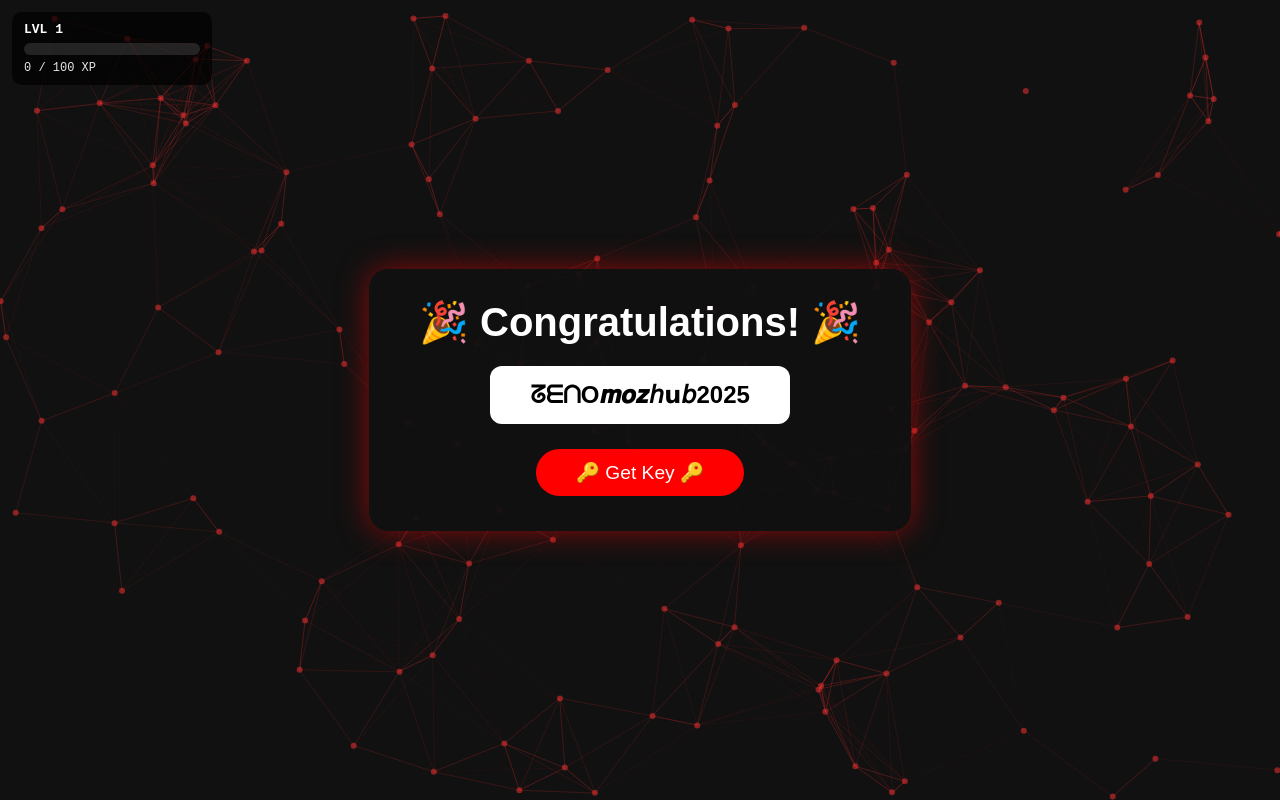
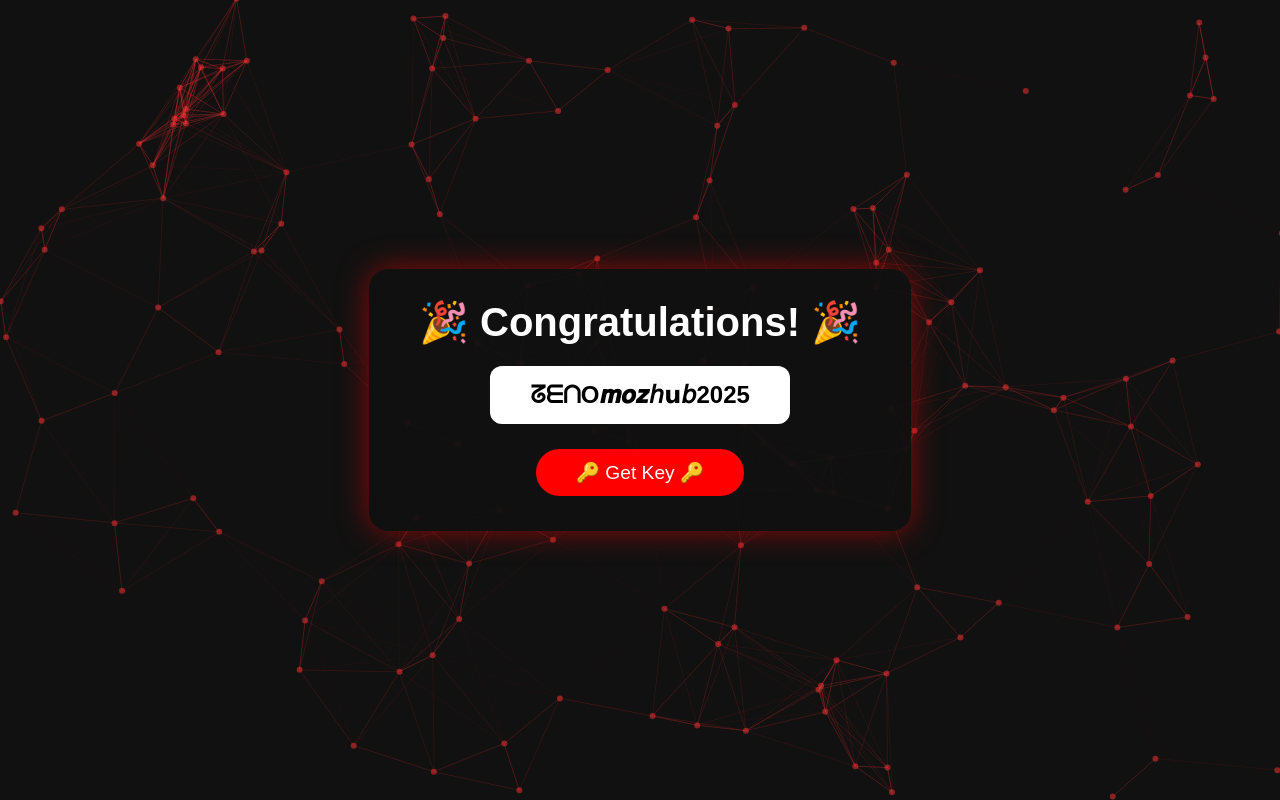
Before and after one commit to SkyeMozScriptzHub/ZenoMozHub-Key, a plain HTML site: page index.html in a window 1280 px wide. Drawn offline with nearby package versions, Linux system fonts and the light colour scheme.

Commit message:
Update index.html

```diff
--- a/index.html
+++ b/index.html
@@ -7,13 +7,6 @@
 <link rel="stylesheet" href="css/style.css">
 </head>
 <body>
-
-<!-- XP HUD -->
-<div id="level-hud">
-  <div id="level-label">LVL <span id="level-display">1</span></div>
-  <div id="xp-bar"><div id="xp-fill"></div></div>
-  <div id="xp-text">0 / 100 XP</div>
-</div>
 
 <!-- Particles -->
 <div id="particles-js"></div>
@@ -47,25 +40,6 @@
   "retina_detect": true
 });
 
-/* --- XP system --- */
-let xp = parseInt(localStorage.getItem("zmh_xp")) || 0;
-let level = parseInt(localStorage.getItem("zmh_level")) || 1;
-const levelDisplay = document.getElementById("level-display");
-const xpFill = document.getElementById("xp-fill");
-const xpText = document.getElementById("xp-text");
-
-function xpNeeded(lvl) { return 100 + (lvl-1)*20; }
-function updateHUD() {
-  let needed = xpNeeded(level);
-  while(xp>=needed) { xp-=needed; level++; needed=xpNeeded(level); }
-  levelDisplay.textContent = level;
-  xpFill.style.width = Math.floor((xp/xpNeeded(level))*100)+'%';
-  xpText.textContent = xp+' / '+xpNeeded(level)+' XP';
-  localStorage.setItem("zmh_xp", xp);
-  localStorage.setItem("zmh_level", level);
-}
-updateHUD();
-
 /* --- Clipboard / Key GUI --- */
 const copyBtn = document.getElementById("copyBtn");
 const backBtn = document.getElementById("backBtn");
@@ -81,22 +55,11 @@
     copyBtn.textContent="Copied! ☑";
     copyBtn.disabled=true;
     backBtn.style.display="block";
-    xp+=10;
     playSound(claimSound);
-    updateHUD();
   });
 });
 
-backBtn.addEventListener("click",()=>{ window.open("https://hub.vercel.app","_blank"); });
-
-/* --- Sync XP across tabs --- */
-window.addEventListener("storage", e=>{
-  if(e.key==="zmh_xp" || e.key==="zmh_level"){
-    xp=parseInt(localStorage.getItem("zmh_xp"))||0;
-    level=parseInt(localStorage.getItem("zmh_level"))||1;
-    updateHUD();
-  }
-});
+backBtn.addEventListener("click",()=>{ window.open("https://official-amber.vercel.app/","_blank"); });
 </script>
 
 </body>
```
